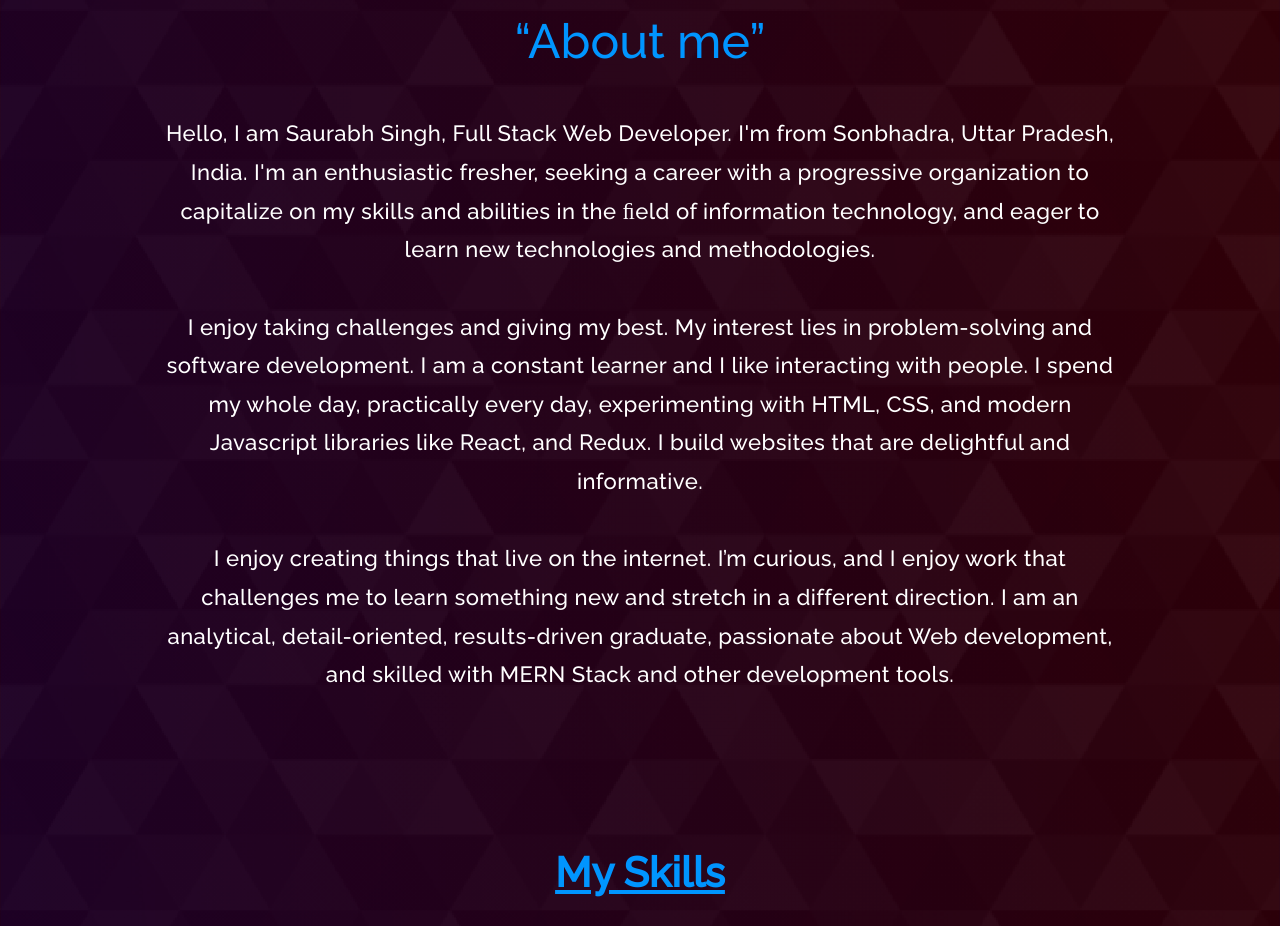
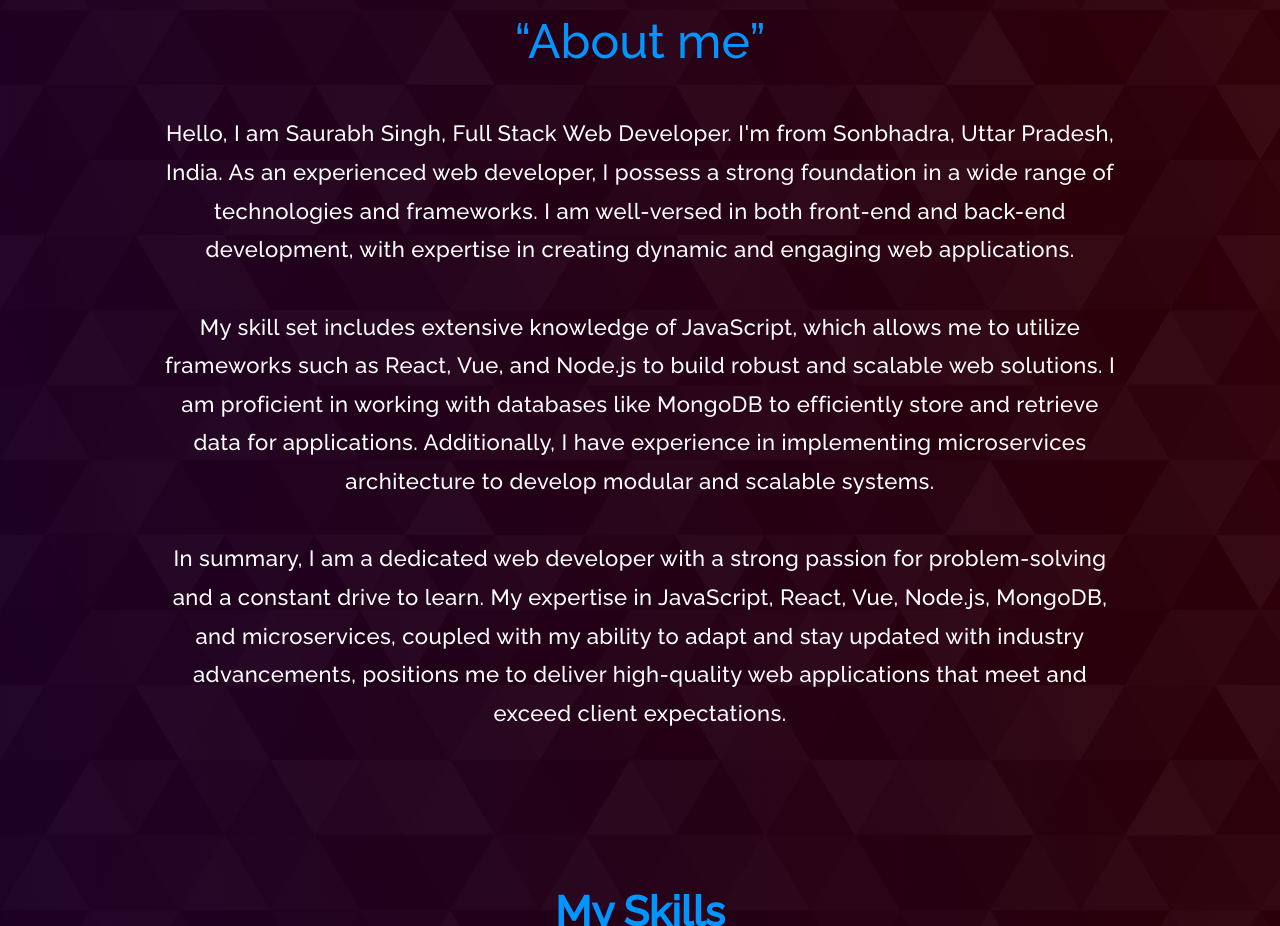
Before and after one commit to SaurabhSinghRbz/my-portfolio, a React (Create React App) app: page /about in a window 1280 px wide. Shown: the part 740-1666 px from the top of the page. Built offline with nearby package versions, Linux system fonts and the light colour scheme.

Commit message:
about updated

```diff
--- a/src/components/About/About2.js
+++ b/src/components/About/About2.js
@@ -12,17 +12,17 @@ function About2() {
                         </h1>
                         <p className="home-about-body">
                             <span className="myabout first-about">
-                                Hello, I am Saurabh Singh, Full Stack Web Developer. I'm from Sonbhadra, Uttar Pradesh, India. I'm an enthusiastic fresher, seeking a career with a progressive organization to capitalize on my skills and abilities in the ﬁeld of information technology, and eager to learn new technologies and methodologies.
+                                Hello, I am Saurabh Singh, Full Stack Web Developer. I'm from Sonbhadra, Uttar Pradesh, India. As an experienced web developer, I possess a strong foundation in a wide range of technologies and frameworks. I am well-versed in both front-end and back-end development, with expertise in creating dynamic and engaging web applications.
                             </span>
                             <br />
                             <br />
                             <span className="myabout second-about">
-                                I enjoy taking challenges and giving my best. My interest lies in problem-solving and software development. I am a constant learner and I like interacting with people. I spend my whole day, practically every day, experimenting with HTML, CSS, and modern Javascript libraries like React, and Redux. I build websites that are delightful and informative.
+                                My skill set includes extensive knowledge of JavaScript, which allows me to utilize frameworks such as React, Vue, and Node.js to build robust and scalable web solutions. I am proficient in working with databases like MongoDB to efficiently store and retrieve data for applications. Additionally, I have experience in implementing microservices architecture to develop modular and scalable systems.
                             </span>
                             <br />
                             <br />
                             <span className="myabout third-about">
-                                I enjoy creating things that live on the internet. I’m curious, and I enjoy work that challenges me to learn something new and stretch in a different direction. I am an analytical, detail-oriented, results-driven graduate, passionate about Web development, and skilled with MERN Stack and other development tools.
+                                In summary, I am a dedicated web developer with a strong passion for problem-solving and a constant drive to learn. My expertise in JavaScript, React, Vue, Node.js, MongoDB, and microservices, coupled with my ability to adapt and stay updated with industry advancements, positions me to deliver high-quality web applications that meet and exceed client expectations.
                             </span>
                         </p>
                     </Col>
```
